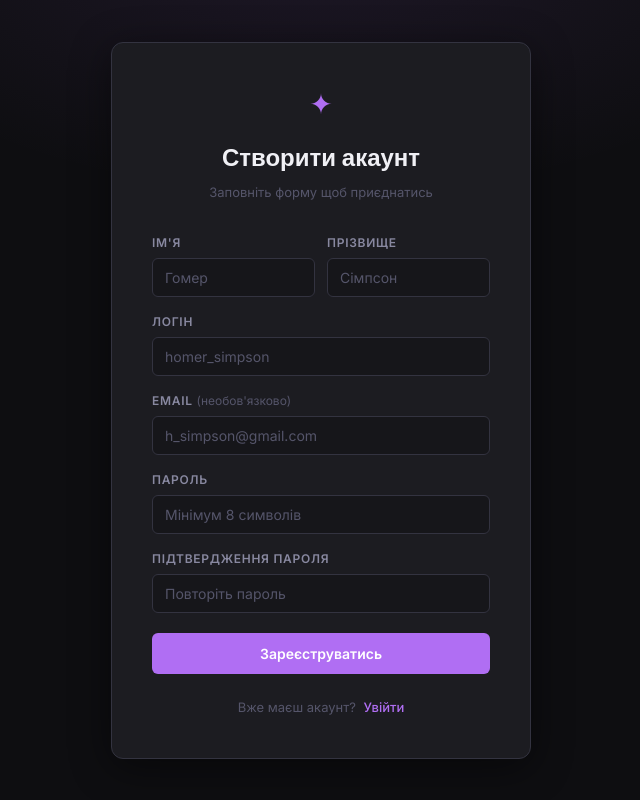
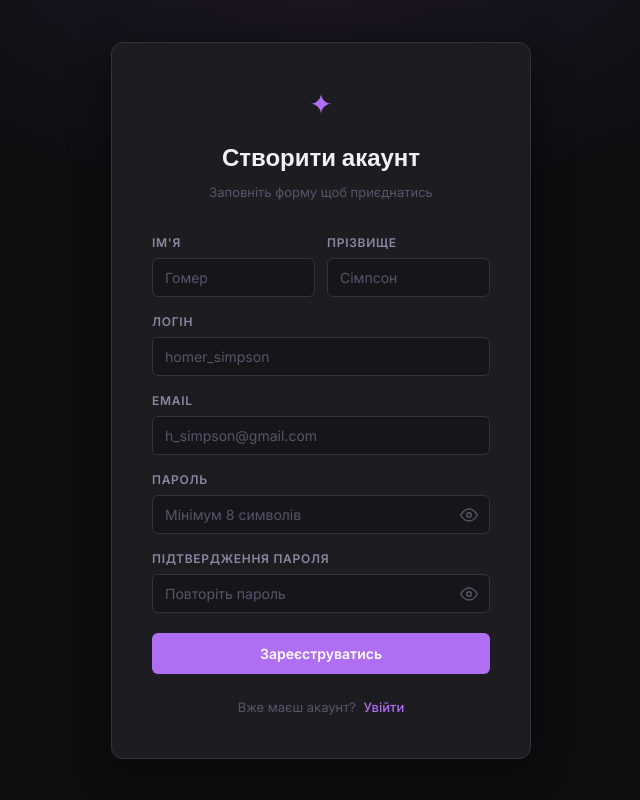
Before and after one commit to MaksRuzhyk/salon-booking-system, a Django app: page /accounts/register/ in a window 1280 px wide. Shown: the whole page, without its empty margins (319-959 px from the left). Run offline with Django 5.2, Linux system fonts and the light colour scheme.

Commit message:
Add show password toggle

```diff
--- a/accounts/templates/accounts/register.html
+++ b/accounts/templates/accounts/register.html
@@ -6,7 +6,8 @@
     <meta name="viewport" content="width=device-width, initial-scale=1.0"/>
     <title>Реєстрація — Салон</title>
     <link rel="preconnect" href="https://fonts.googleapis.com">
-  <link href="https://fonts.googleapis.com/css2?family=Inter:wght@300;400;500;600&family=Syne:wght@600;700&display=swap" rel="stylesheet">
+    <link href="https://fonts.googleapis.com/css2?family=Inter:wght@300;400;500;600&family=Syne:wght@600;700&display=swap"
+          rel="stylesheet">
     <link rel="stylesheet" href="{% static 'css/base.css' %}">
     <link rel="stylesheet" href="{% static 'css/auth.css' %}">
 </head>
@@ -59,22 +60,42 @@
             </div>
 
             <div class="form-group">
-          <label class="form-label">Email <span class="form-label--optional">(необов'язково)</span></label>
+                <label class="form-label">Email</label>
                 <input class="form-input" type="email" name="email"
                        value="{{ form.email.value|default:'' }}"
-            placeholder="h_simpson@gmail.com">
+                       placeholder="h_simpson@gmail.com" required>
             </div>
 
             <div class="form-group">
                 <label class="form-label">Пароль</label>
+                <div class="input-wrap">
                     <input class="form-input" type="password" name="password1"
-            placeholder="Мінімум 8 символів" required>
+                           id="password1-input" placeholder="Мінімум 8 символів" required>
+                    <button type="button" class="input-eye" data-toggle-password="password1-input"
+                            aria-label="Показати пароль">
+                        <svg width="18" height="18" viewBox="0 0 24 24" fill="none" stroke="currentColor"
+                             stroke-width="2">
+                            <path d="M1 12s4-8 11-8 11 8 11 8-4 8-11 8-11-8-11-8z"/>
+                            <circle cx="12" cy="12" r="3"/>
+                        </svg>
+                    </button>
+                </div>
             </div>
 
             <div class="form-group">
                 <label class="form-label">Підтвердження пароля</label>
+                <div class="input-wrap">
                     <input class="form-input" type="password" name="password2"
-            placeholder="Повторіть пароль" required>
+                           id="password2-input" placeholder="Повторіть пароль" required>
+                    <button type="button" class="input-eye" data-toggle-password="password2-input"
+                            aria-label="Показати пароль">
+                        <svg width="18" height="18" viewBox="0 0 24 24" fill="none" stroke="currentColor"
+                             stroke-width="2">
+                            <path d="M1 12s4-8 11-8 11 8 11 8-4 8-11 8-11-8-11-8z"/>
+                            <circle cx="12" cy="12" r="3"/>
+                        </svg>
+                    </button>
+                </div>
             </div>
 
             <button type="submit" class="btn-auth">Зареєструватись</button>
@@ -88,5 +109,13 @@
 
     </div>
 </div>
+<script>
+    document.querySelectorAll('[data-toggle-password]').forEach(function (button) {
+        button.addEventListener('click', function () {
+            const input = document.getElementById(button.dataset.togglePassword);
+            input.type = input.type === 'password' ? 'text' : 'password';
+        });
+    });
+</script>
 </body>
 </html>
```
Lines whose indentation alone changed are shown as unchanged.
